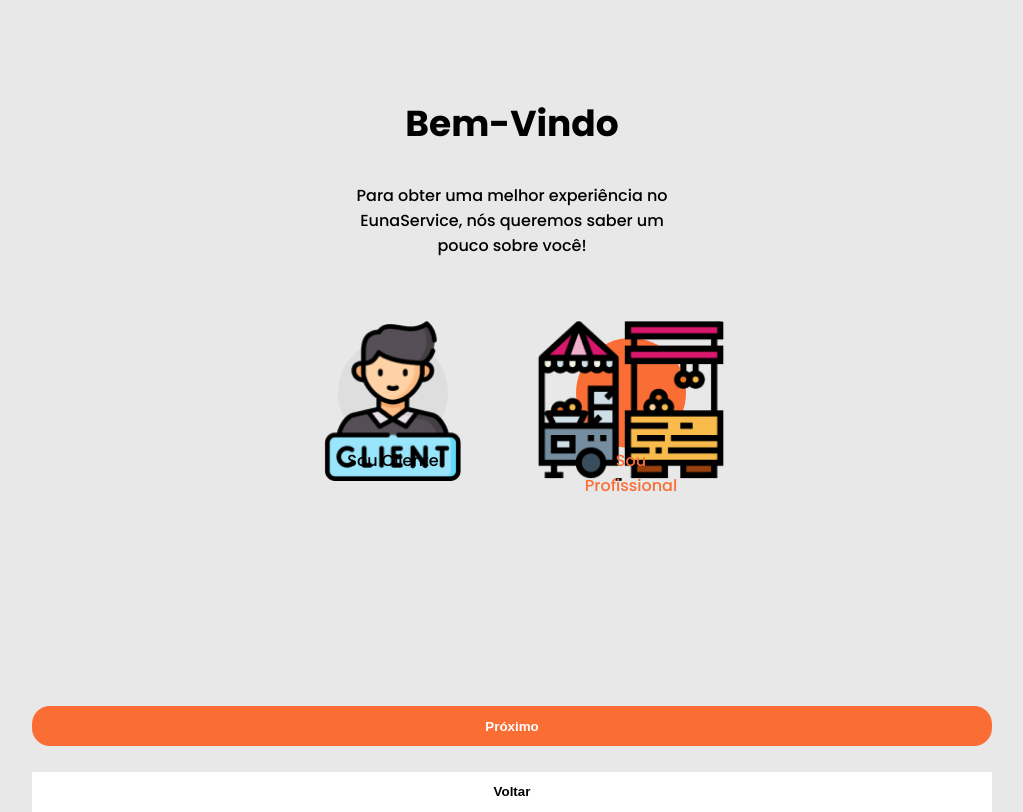
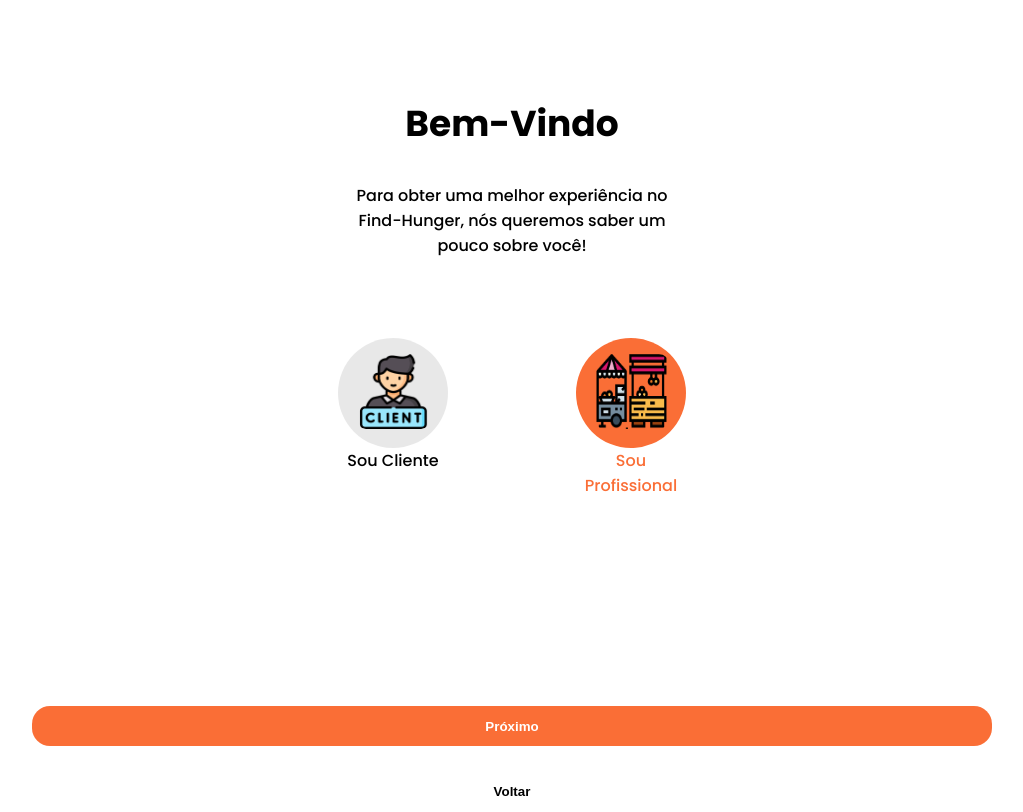
Before and after one commit to Anderson-Cardim/Find-Hunger, a React (Vite) app in the folder find-hunger-frontend/: page /ComercianteCliente in a window 1280 px wide. Shown: the whole page, without its empty margins (128-1151 px from the left). Built offline with nearby package versions, Linux system fonts and the light colour scheme.

Commit message:
Mudanças em descriçoes de perfil e em banckgroud color

```diff
--- a/find-hunger-frontend/package.json
+++ b/find-hunger-frontend/package.json
@@ -7,7 +7,8 @@
     "dev": "vite",
     "build": "tsc -b && vite build",
     "lint": "eslint .",
-    "preview": "vite preview"
+    "preview": "vite preview",
+    "mock": "json-server ./src/mock/db.json"
   },
   "dependencies": {
     "@phosphor-icons/react": "^2.1.7",
--- a/find-hunger-frontend/src/components/Carrossel1/Carrosel.tsx
+++ b/find-hunger-frontend/src/components/Carrossel1/Carrosel.tsx
@@ -18,7 +18,7 @@
   };
   return (
     <div className={styles.slidercontainer}>
-      <h3 className={styles.titulo}> Serviços Populares </h3>
+      <h3 className={styles.titulo}> Comerciantes Populares </h3>
       <div className={styles.divSlides}
         style={{
           display: display ? "block" : "flex",
--- a/find-hunger-frontend/src/index.css
+++ b/find-hunger-frontend/src/index.css
@@ -29,4 +29,5 @@
     font-family: 'Poppins', sans-serif;
     width: 100vw;
     height: 100vh;
+    background-color: var(--branco);
 }
--- /dev/null
+++ b/find-hunger-frontend/src/mock/db.json
@@ -0,0 +1,14 @@
+{
+  "tarefas": [
+    {
+      "id": "1",
+      "title": "Tarefa 01",
+      "isCompleted": false
+    },
+    {
+      "id": "85ec",
+      "title": "Tarefa 02",
+      "isCompleted": false
+    }
+  ]
+}
--- a/find-hunger-frontend/src/pages/PerfilCadastroProfissional/PerfilCadastroProfissional.tsx
+++ b/find-hunger-frontend/src/pages/PerfilCadastroProfissional/PerfilCadastroProfissional.tsx
@@ -30,7 +30,7 @@
                     <form action="">
                         <div className={styles.ContainerInput}>
                             <div className={styles.ContainerTextoInput}>
-                                <p>Nome do produto</p>
+                                <p>Nome</p>
                                 <input type="text" placeholder='adicione aqui' />
                             </div>
                             <div className={styles.ContainerLinha}>
@@ -40,7 +40,7 @@
 
                         <div className={styles.ContainerInput}>
                             <div className={styles.ContainerTextoInput}>
-                                <p>Nome do produto</p>
+                                <p>Produto</p>
                                 <input type="text" placeholder='adicione aqui' />
                             </div>
                             <div className={styles.ContainerLinha}>
@@ -60,7 +60,7 @@
 
                         <div className={styles.ContainerInput}>
                             <div className={styles.ContainerTextoInput}>
-                                <p>Nome do produto</p>
+                                <p>Telefone</p>
                                 <input type="text" placeholder='adicione aqui' />
                             </div>
                             <div className={styles.ContainerLinha}>
--- a/find-hunger-frontend/src/pages/Step1/Step1.module.css
+++ b/find-hunger-frontend/src/pages/Step1/Step1.module.css
@@ -30,7 +30,7 @@
   height: 110px;
   border-radius: 50%;
   display: flex;
-  justify-content: center;
+  flex-direction: column;
   align-items: center;
 }
 
@@ -54,8 +54,18 @@
   height: 110px;
   border-radius: 50%;
   display: flex;
-  justify-content: center;
+  flex-direction: column;
   align-items: center;
+}
+
+.ImagemProfissional img {
+  width: 75px;
+  height: 75px;
+}
+
+.ImagemCliente img {
+  width: 75px;
+  height: 75px;
 }
 
 img {
--- a/find-hunger-frontend/src/pages/Step1/Step1.tsx
+++ b/find-hunger-frontend/src/pages/Step1/Step1.tsx
@@ -7,7 +7,7 @@
     <>
       <header className={styles.cabecalho}>
         <h2 className={styles.titulo}>Bem-Vindo</h2>
-        <p className={styles.subTitulo}>Para obter uma melhor experiência no <br /> EunaService, nós queremos saber um <br /> pouco sobre você!</p>
+        <p className={styles.subTitulo}>Para obter uma melhor experiência no <br /> Find-Hunger, nós queremos saber um <br /> pouco sobre você!</p>
       </header>
       <main>
         <div className={styles.ContainerComercianteCliente}>
--- a/find-hunger-frontend/src/pages/Step2/Step2.tsx
+++ b/find-hunger-frontend/src/pages/Step2/Step2.tsx
@@ -6,7 +6,6 @@
 
 import styles from './Step2.module.css'
 import { Carrosel } from '../../components/Carrossel1/Carrosel'
-import { ProfissionaisDestaque } from '../../components/ProfissionaisEmDestaque/ProfissionaisDestaque'
 import { MapaEmpresa } from '../../components/MapaEmpresa/MapaEmpresa'
 
 export function Step2() {
```
Also changed, not shown: find-hunger-frontend/src/Json/Contratos.json (line endings or trailing spaces), find-hunger-frontend/src/assets/Banner02.avif (added), find-hunger-frontend/src/components/BannerPrincipal/BannerPrincipal.tsx (line endings or trailing spaces), find-hunger-frontend/src/pages/cadastrarProdutos/cadProduto.tsx (line endings or trailing spaces).
